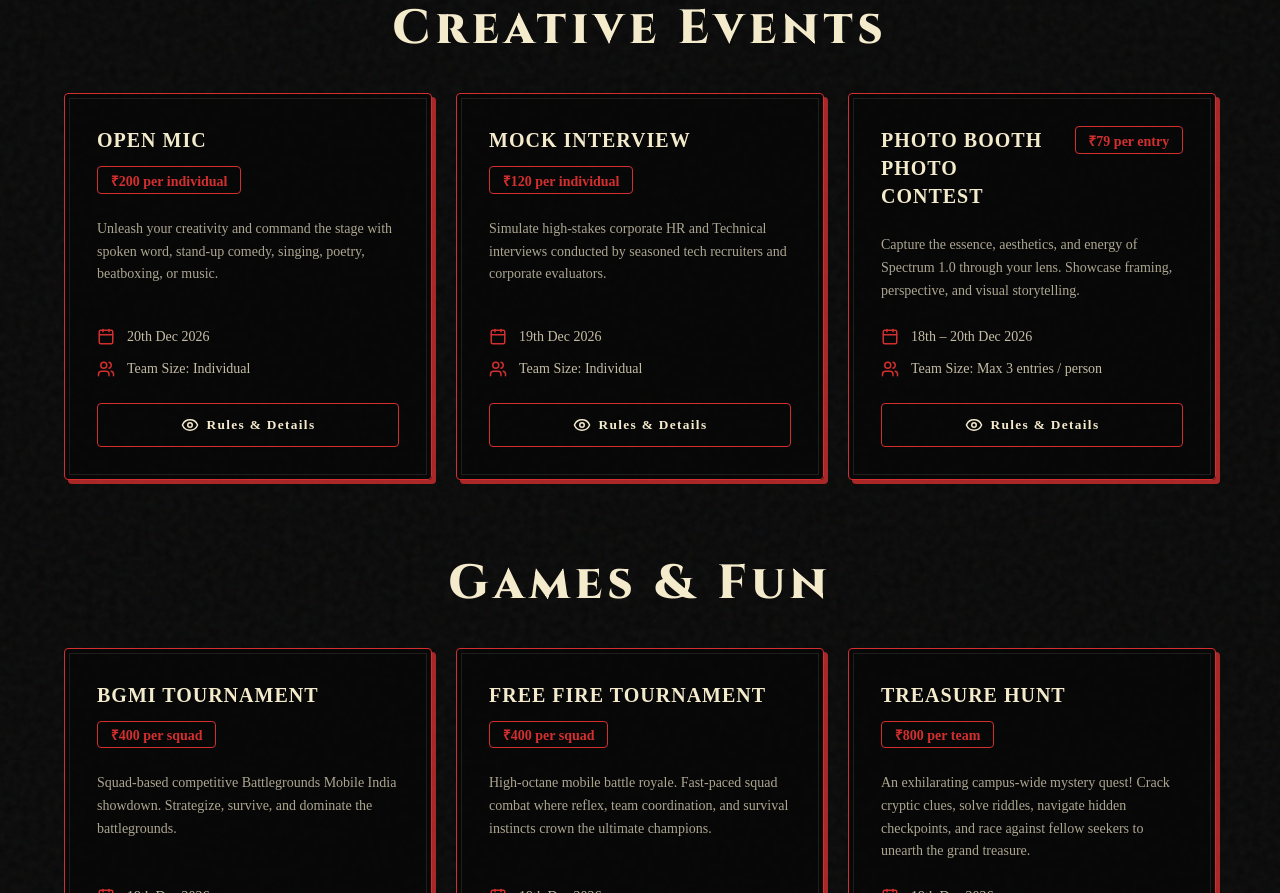
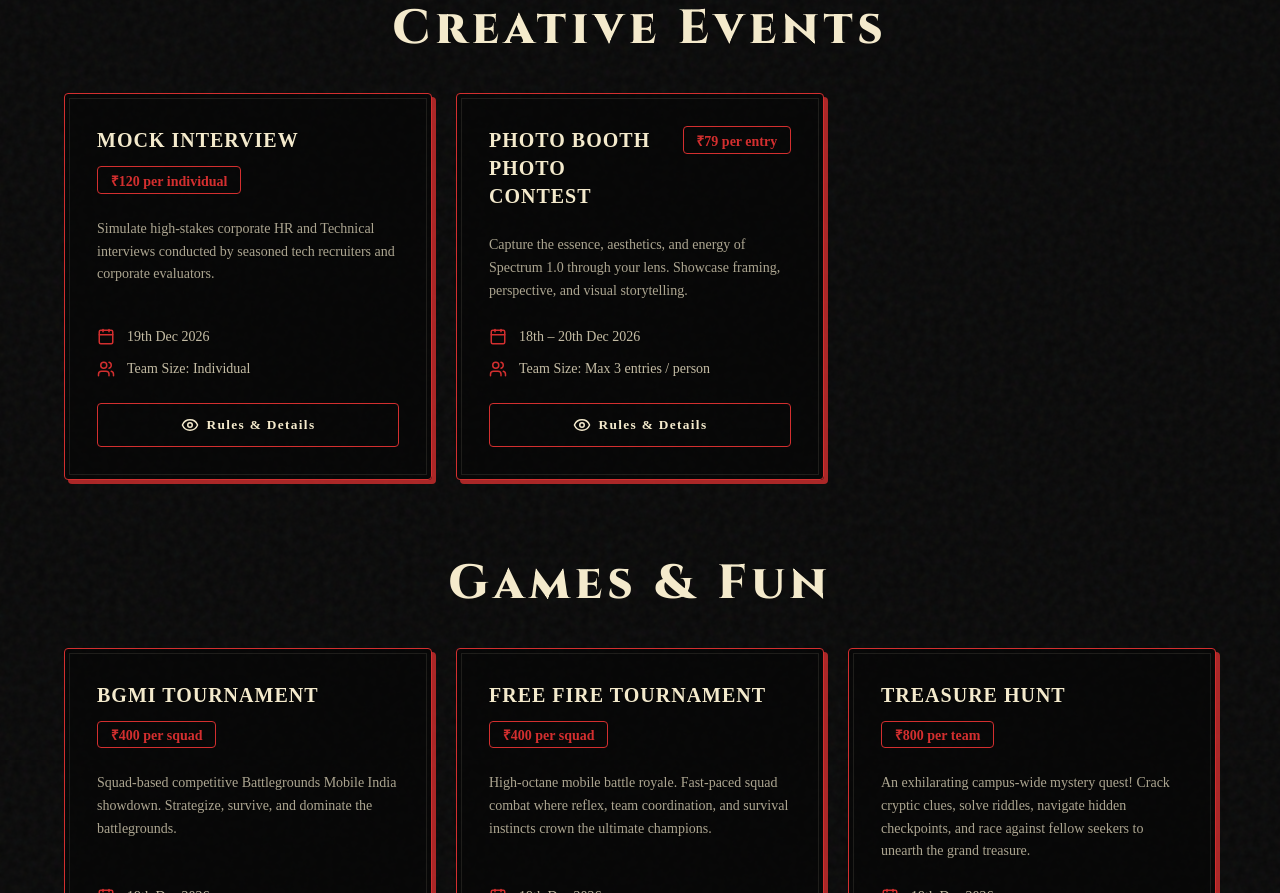
Before and after one commit to akshbir17/techfest, a React (Vite) app: page / in a window 1280 px wide. Shown: the part 3080-3973 px from the top of the page. Built offline with nearby package versions, Linux system fonts and the light colour scheme.

Commit message:
Remove Open Mic event from events page, individual registration modal, and chatbot

```diff
--- a/src/components/sections/EventsPreviewSection.jsx
+++ b/src/components/sections/EventsPreviewSection.jsx
@@ -10,8 +10,8 @@ const EventsPreviewSection = () => {
 
   const previewEvents = [
     { name: '24-Hour Hackathon', category: 'TECHNICAL', price: '800', teamSize: '2–4 Members', date: '18th – 19th Dec 2026' },
+    { name: 'Treasure Hunt', category: 'GAMES', price: '800', teamSize: '1–4 Members', date: '19th Dec 2026' },
     { name: 'BGMI Tournament', category: 'GAMES', price: '400', teamSize: '4 Members (Squad)', date: '19th Dec 2026' },
-    { name: 'Open Mic', category: 'CREATIVE', price: '200', teamSize: 'Individual', date: '20th Dec 2026' }
   ];
 
   return (
--- a/src/components/sections/IndividualRegModal.jsx
+++ b/src/components/sections/IndividualRegModal.jsx
@@ -5,7 +5,6 @@ import { useScrollLock } from '../../hooks/useScrollLock';
 
 // List of individual events
 const INDIVIDUAL_EVENTS = [
-  { id: 'open_mic',       name: 'Open Mic',                  fee: 200, description: 'Showcase your talent on stage — poetry, comedy, music & more. Trophy or recognition for winner.' },
   { id: 'mock_interview', name: 'Mock Interview',            fee: 120, description: 'Simulate a real interview and get evaluated — ₹1,000 cash prize for top participant.' },
   { id: 'photo_booth',   name: 'Photo Booth Photo Contest',  fee: 79,  description: 'Submit your best shot — max 3 entries per person at ₹79 each. ₹1,000 prize pool.' },
 ];
--- a/src/pages/EventsPage.jsx
+++ b/src/pages/EventsPage.jsx
@@ -165,32 +165,6 @@ const EventsPage = ({ isEmbedded = false }) => {
   ];
 
   const creativeEvents = [
-    {
-      id: 'open_mic',
-      name: 'Open Mic',
-      category: 'Creative',
-      type: 'individual',
-      price: '200 per individual',
-      teamSize: 'Individual',
-      date: '20th Dec 2026',
-      venue: 'Open Air Amphitheatre',
-      prize: 'Trophy, Certificate of Excellence & Spotlight Feature',
-      description: 'Unleash your creativity and command the stage with spoken word, stand-up comedy, singing, poetry, beatboxing, or music.',
-      rules: [
-        'Individual solo performance only.',
-        'Genres permitted: Poetry, Stand-up Comedy, Vocal/Instrumental Music, Beatboxing, Storytelling, or Monologue.',
-        'Performance time limit is 4 to 6 minutes. A warning bell rings at 4 minutes; overtime beyond 6 minutes leads to deduction of marks.',
-        'Backing tracks or accompaniment audio must be submitted to the stage coordinator on a USB drive 45 minutes prior to the event.',
-        'Performers must bring their own instruments (standard acoustic guitar cable connection and mic provided).',
-        'Strict adherence to decency: Content must not contain hate speech, discriminatory remarks, or vulgar language. Violators will be disqualified immediately.'
-      ],
-      judging: [
-        'Stage Presence & Confidence (25%)',
-        'Originality & Depth of Content (35%)',
-        'Delivery, Voice Modulation & Rhythm (20%)',
-        'Audience Impact & Engagement (20%)'
-      ]
-    },
     {
       id: 'mock_interview',
       name: 'Mock Interview',
--- a/src/services/ai.js
+++ b/src/services/ai.js
@@ -15,7 +15,6 @@ const systemInstruction = `You are Crimson, the official AI Assistant and Guide
       * 24-Hour Hackathon: ₹800 per team (2–4 members). Flagship 24-hour coding sprint. Dinner will be provided for all participants. ₹30,000 first prize, ₹14,000 second prize + trophies.
       * TechQuiz: ₹300 per team (1–3 members). Prelims + buzzer quiz on tech trivia and logic. ₹3,000 first prize.
     - Creative:
-      * Open Mic: ₹200 per individual. Poetry, comedy, singing, or music. Trophy & honors for the champion.
       * Mock Interview: ₹120 per individual. Real-world corporate HR & tech simulation. ₹1,000 cash prize.
       * Photo Booth Photo Contest: ₹79 per entry (max 3 submissions). ₹1,000 prize pool.
     - Games & Esports:
```
